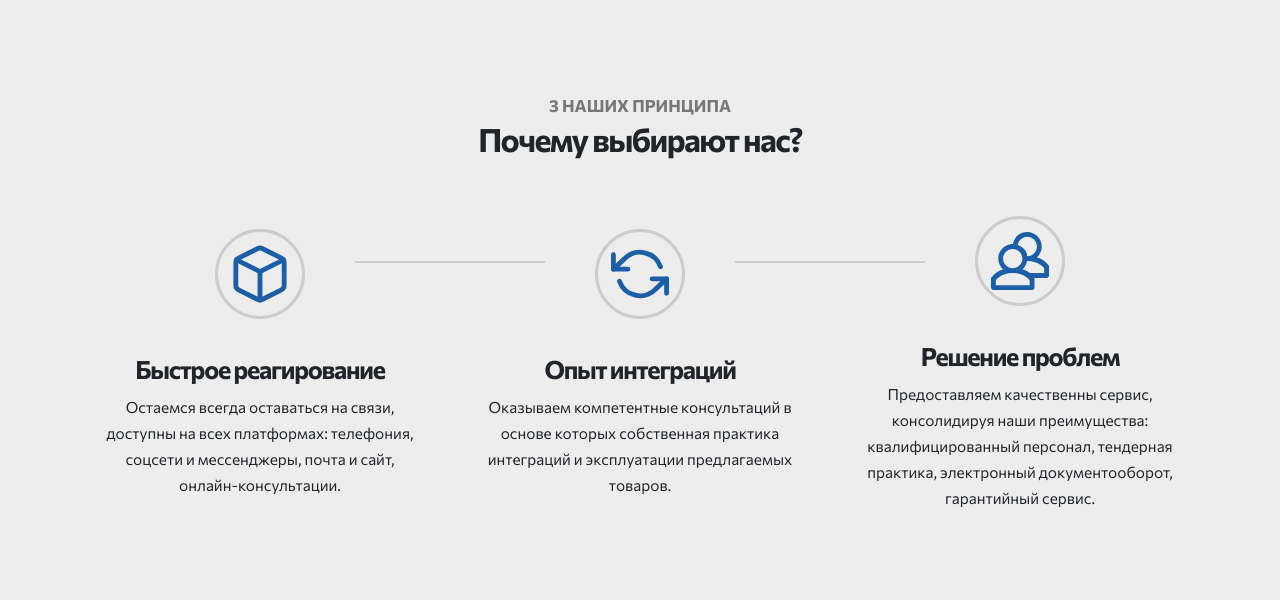
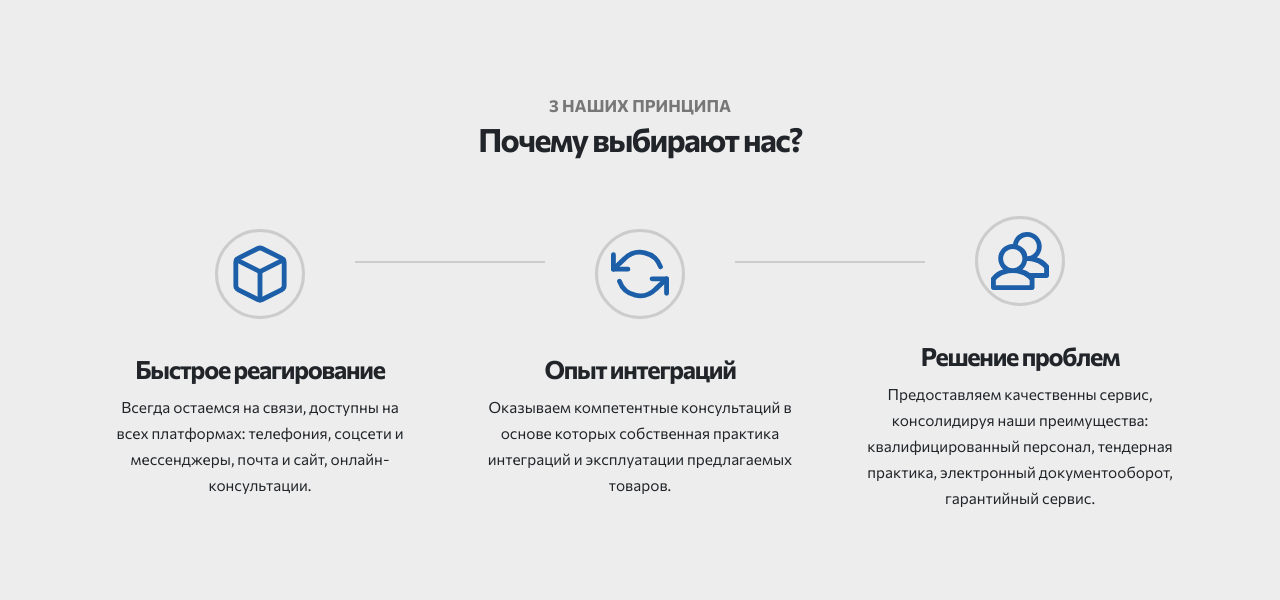
Before and after one commit to SMplg/trade, a Django app: page /aboutus in a window 1280 px wide. Shown: the part 887-1487 px from the top of the page. Run offline with Django 3.2, Linux system fonts and the light colour scheme; data comes from the database, SQL or seed files in the repository; some libraries are stand-ins or nearby versions.

Commit message:
update главная

```diff
--- a/mainapp/templates/mainapp/aboutus.html
+++ b/mainapp/templates/mainapp/aboutus.html
@@ -63,7 +63,7 @@
                     </div>
                     <div class="process-step-content px-4">
                         <h4 class="font-weight-bold text-6 pb-1 mb-2">Быстрое реагирование</h4>
-                        <p class="text-3-5 text-color-dark mb-0">Остаемся всегда оставаться на связи, доступны на всех платформах: телефония, соцсети и мессенджеры, почта и сайт, онлайн-консультации.</p>
+                        <p class="text-3-5 text-color-dark mb-0">Всегда остаемся на связи, доступны на всех платформах: телефония, соцсети и мессенджеры, почта и сайт, онлайн-консультации.</p>
                     </div>
                 </div>
                 <div class="process-step col-md-9 col-lg-4 mb-5 mb-lg-4 appear-animation" data-appear-animation="fadeInUpShorter" data-appear-animation-delay="400">
```
